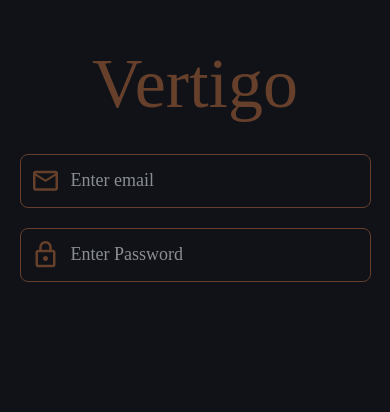
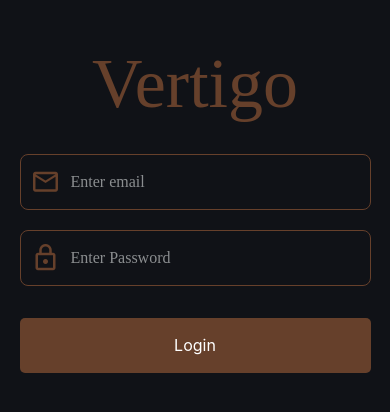
Before and after one commit to donalawa/vertigo-employee-app, a React Native app: screen / in a window 390 px wide. Shown: the part 146-558 px from the top of the page. Built offline with nearby package versions, Linux system fonts and the light colour scheme.

Commit message:
Login Form Validation Complete

```diff
--- /dev/null
+++ b/app/components/AppButton.js
@@ -0,0 +1,26 @@
+import React from 'react';
+import { View, StyleSheet, Text, TouchableOpacity } from 'react-native';
+
+import colors from '../config/colors';
+
+function AppButton({title, color='primary', onPress}) {
+    return (
+        <TouchableOpacity style={[styles.button, {backgroundColor: colors[color]}]} onPress={onPress}>
+            <Text style={styles.text}>{title}</Text>
+        </TouchableOpacity>
+    );
+}
+
+const styles = StyleSheet.create({
+    button: {
+        height: 55,
+        alignItems: 'center',
+        justifyContent: 'center',
+        borderRadius: 5
+    },
+    text: {
+        color: colors.white,
+        fontSize: 16
+    }
+})
+export default AppButton;
--- a/app/components/AppTextInput.js
+++ b/app/components/AppTextInput.js
@@ -3,6 +3,7 @@ import { View, TextInput, StyleSheet } from 'react-native';
 import { MaterialCommunityIcons } from '@expo/vector-icons';
 
 import defaultStyles from '../config/styles';
+import colors from '../config/colors';
 
 function AppTextInput({icon, width="100%", ...otherProps}) {
     return (
@@ -11,7 +12,7 @@ function AppTextInput({icon, width="100%", ...otherProps}) {
                 {icon && <MaterialCommunityIcons name={icon} size={30} color={defaultStyles.colors.primary} style={styles.icon}/>}
                 <TextInput
                 placeholderTextColor={defaultStyles.colors.medium}
-                style={defaultStyles.text}
+                style={[defaultStyles.text, styles.inputText]}
                 {...otherProps}
                 />
             </View>
@@ -37,9 +38,12 @@ const styles = StyleSheet.create({
         flexDirection: 'row',
         width: '100%',
         alignItems: 'center',
-        height: 54,
+        height: 56,
         borderRadius: 8,
         paddingHorizontal: 10
+    },
+    inputText: {
+        color: colors.light
     }
 })
 
--- a/app/components/forms/AppForm.js
+++ b/app/components/forms/AppForm.js
@@ -0,0 +1,21 @@
+import React from 'react';
+import { Formik } from 'formik';
+
+
+function AppForm({ initialValues, onSubmit, validationSchema, children}) {
+    return (
+        <Formik
+              initialValues={initialValues}
+              onSubmit={onSubmit}
+              validationSchema={validationSchema}
+            >
+                {() => (
+                    <>
+                        { children }
+                    </>
+                )}
+        </Formik>
+    );
+}
+
+export default AppForm;
--- a/app/components/forms/AppFormField.js
+++ b/app/components/forms/AppFormField.js
@@ -0,0 +1,24 @@
+import { useFormikContext } from 'formik';
+import React from 'react';
+
+import AppTextInput from '../AppTextInput';
+import ErrorMessage from './ErrorMessage';
+
+function AppFormField({name, width, ...otherProps}) {
+    const {setFieldTouched, setFieldValue, errors, touched, values} = useFormikContext();
+
+    return (
+        <>
+            <AppTextInput
+                onBlur={() => setFieldTouched(name)}
+                onChangeText={text => setFieldValue(name, text)}
+                value={values.name}
+                {...otherProps}
+                width={width}
+            />
+            <ErrorMessage error={errors[name]} visible={touched[name]} />
+        </>
+    );
+}
+
+export default AppFormField;
--- a/app/components/forms/ErrorMessage.js
+++ b/app/components/forms/ErrorMessage.js
@@ -0,0 +1,19 @@
+import React from 'react';
+import { StyleSheet } from 'react-native';
+import colors from '../../config/colors';
+
+import AppText from '../AppText';
+
+function ErrorMessage({ error, visible }) {
+    if(!visible || !error) return null;
+
+    return (
+        <AppText style={styles.error}>{error}</AppText>
+    );
+}
+
+const styles = StyleSheet.create({
+    error: { color: colors.danger}
+})
+
+export default ErrorMessage;
--- a/app/components/forms/SubmitButton.js
+++ b/app/components/forms/SubmitButton.js
@@ -0,0 +1,14 @@
+import React from 'react';
+import { useFormikContext } from 'formik';
+
+import AppButton from '../AppButton'
+
+function SubmitButton({ title }) {
+    const { handleSubmit }= useFormikContext();
+
+    return (
+        <AppButton title={title} onPress={handleSubmit} />
+    );
+}
+
+export default SubmitButton;
--- a/app/config/styles.js
+++ b/app/config/styles.js
@@ -5,7 +5,7 @@ import colors from './colors';
 export default {
     colors,
     text: {
-        fontSize: 18,
+        fontSize: 16,
         fontFamily: Platform.OS === 'android' ? 'Roboto' : 'Avenir',
         color: colors.dark
     }
--- a/app/screens/LoginScreen.js
+++ b/app/screens/LoginScreen.js
@@ -1,26 +1,57 @@
 import React from 'react';
 import { View, Text, StyleSheet } from 'react-native';
+import * as Yup from 'yup';
 
+
+import AppFormField from '../components/forms/AppFormField';
+import AppForm from '../components/forms/AppForm';
+import SubmitButton from '../components/forms/SubmitButton';
 import AppText from '../components/AppText';
 import AppTextInput from '../components/AppTextInput';
+import AppButton from '../components/AppButton';
 import defaultStyles from '../config/styles';
 import Screen from '../components/Screen';
 
+const validationSchema = Yup.object().shape({
+    email: Yup.string().required().email().label('email'),
+    password: Yup.string().required().min(4).label('Password')
+})
+
 function LoginScreen(props) {
+
     return (
         <Screen>
             <View style={styles.container}>
                 <View style={styles.contentContainer}>
                     <AppText style={styles.title}>Vertigo</AppText>
                     <View style={styles.formContainer}>
-                        <AppTextInput
+                        <AppForm
+                        initialValues={{email: '', password: ''}}
+                        onSubmit={(values) => console.log('Form Submited', values)}
+                        validationSchema={validationSchema}
+                        >
+                            <AppFormField
+                            autoCapitalize="none"
+                            autoCorrect={false}
                             icon="email-outline"
+                            name="email"
+                            keyBoardType="email-address"
                             placeholder="Enter email"
+                            textContentType="emailAddress"
                             />
-                         <AppTextInput
+                            <AppFormField
+                            autoCapitalize="none"
+                            autoCorrect={false}
                             icon="lock-outline"
+                            name="password"
                             placeholder="Enter Password"
+                            secureTextEntry
+                            textContentType="password"
                             />
+                            <View style={styles.loginBtnContainer}>
+                                <SubmitButton title="Login" />
+                            </View>
+                        </AppForm>
                     </View>
                 </View>
             </View>
@@ -49,6 +80,9 @@ const styles = StyleSheet.create({
     formContainer: {
         width: '90%',
         marginTop: 20
+    },
+    loginBtnContainer: {
+        marginTop: 22
     }
 })
 
--- a/package.json
+++ b/package.json
@@ -11,8 +11,10 @@
   "dependencies": {
     "expo": "~46.0.9",
     "expo-status-bar": "~1.4.0",
+    "formik": "^2.2.9",
     "react": "18.0.0",
-    "react-native": "0.69.5"
+    "react-native": "0.69.5",
+    "yup": "^0.32.11"
   },
   "devDependencies": {
     "@babel/core": "^7.12.9"
```
Also changed, not shown: 1 other file (tests, documents, lock files or other folders). Lines whose indentation alone changed are shown as unchanged.
